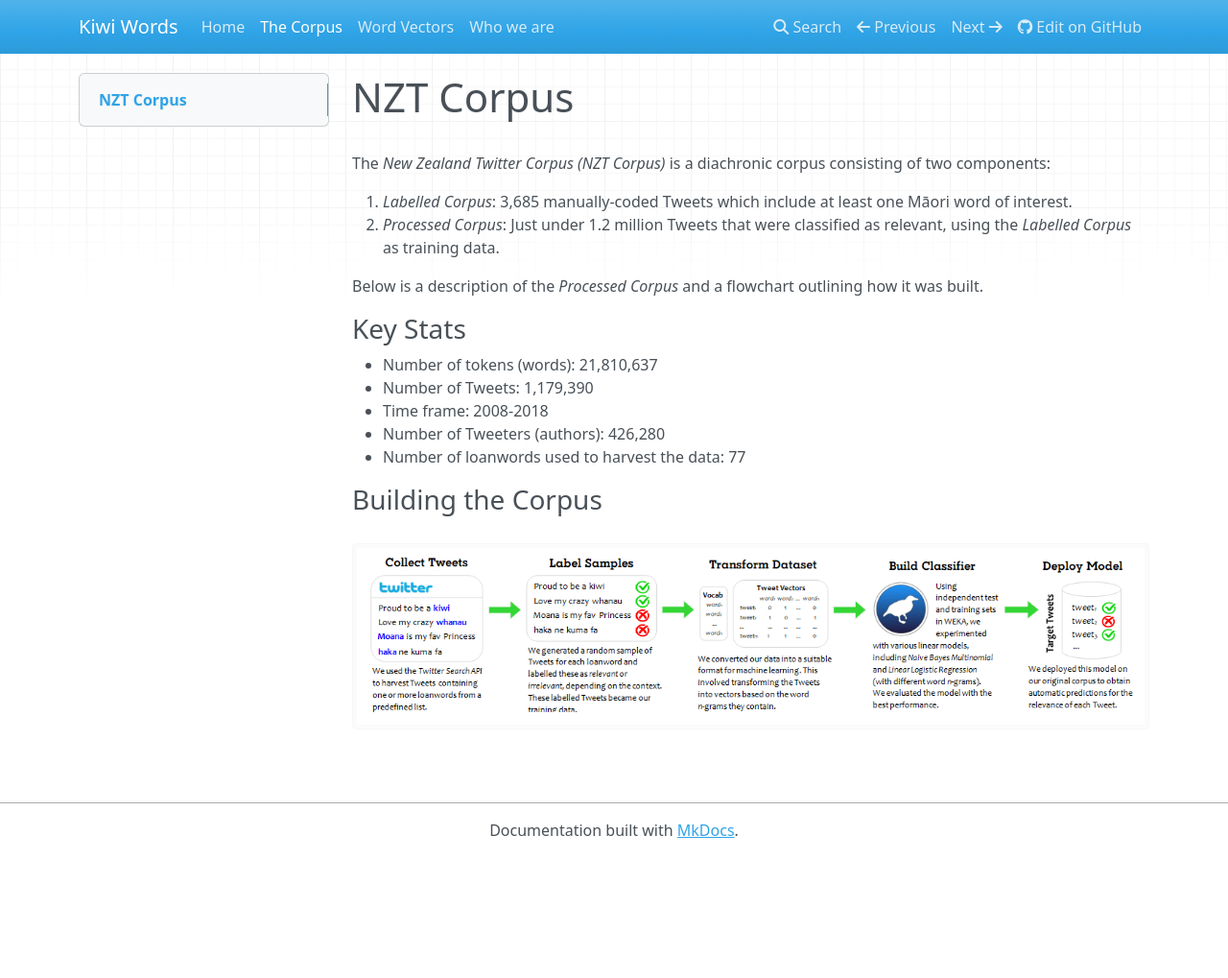
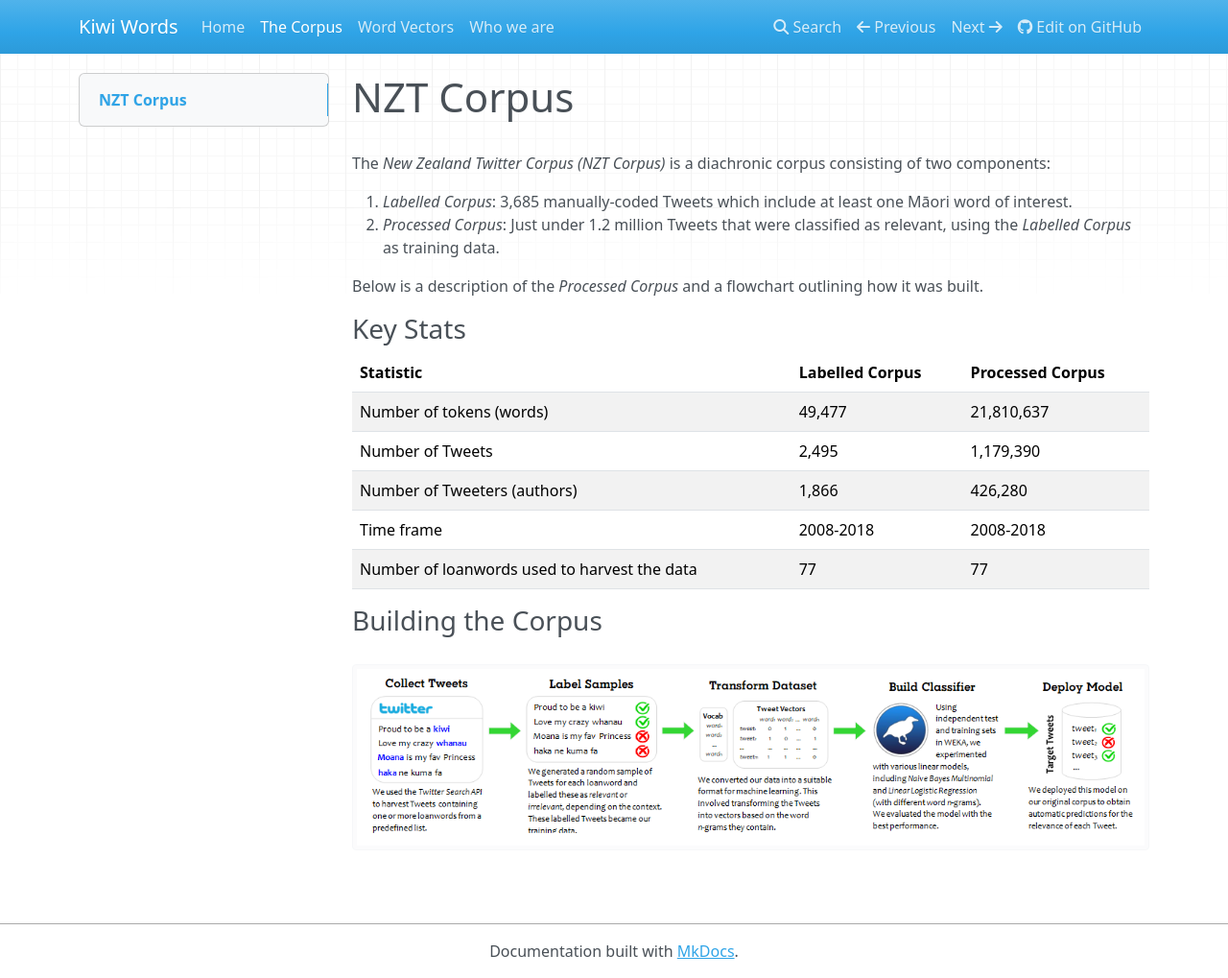
Before and after one commit to Waikato/kiwiwords, an MkDocs documentation site: the page built from docs/corpus.md, in a window 1280 px wide and 1019 px high. Shown: the whole window at 96% size. Built offline with MkDocs 1.6.1, drawn with Linux system fonts in a browser that asks for light colours; nearby versions of some CDN libraries.

Commit message:
Update corpus.md

```diff
--- a/docs/corpus.md
+++ b/docs/corpus.md
@@ -8,11 +8,13 @@ The <i>New Zealand Twitter Corpus (NZT Corpus)</i> is a diachronic corpus consis
 Below is a description of the <i>Processed Corpus</i> and a flowchart outlining how it was built.
 
 ### Key Stats
-* Number of tokens (words): 21,810,637 <br>
-* Number of Tweets: 1,179,390 <br>
-* Time frame: 2008-2018 <br>
-* Number of Tweeters (authors): 426,280 <br>
-* Number of loanwords used to harvest the data: 77
+| Statistic                                    | Labelled Corpus | Processed Corpus |
+| ---------------------------------------------|-----------------| -----------------|
+| Number of tokens (words)                     | 49,477          | 21,810,637       |
+| Number of Tweets                             | 2,495           | 1,179,390        |
+| Number of Tweeters (authors)                 | 1,866           | 426,280          |
+| Time frame                                   | 2008-2018       | 2008-2018        |
+| Number of loanwords used to harvest the data | 77              | 77               |
 
 ### Building the Corpus
  <img src="../pics/Process2.png" alt="Process" width="1500"/>
```
